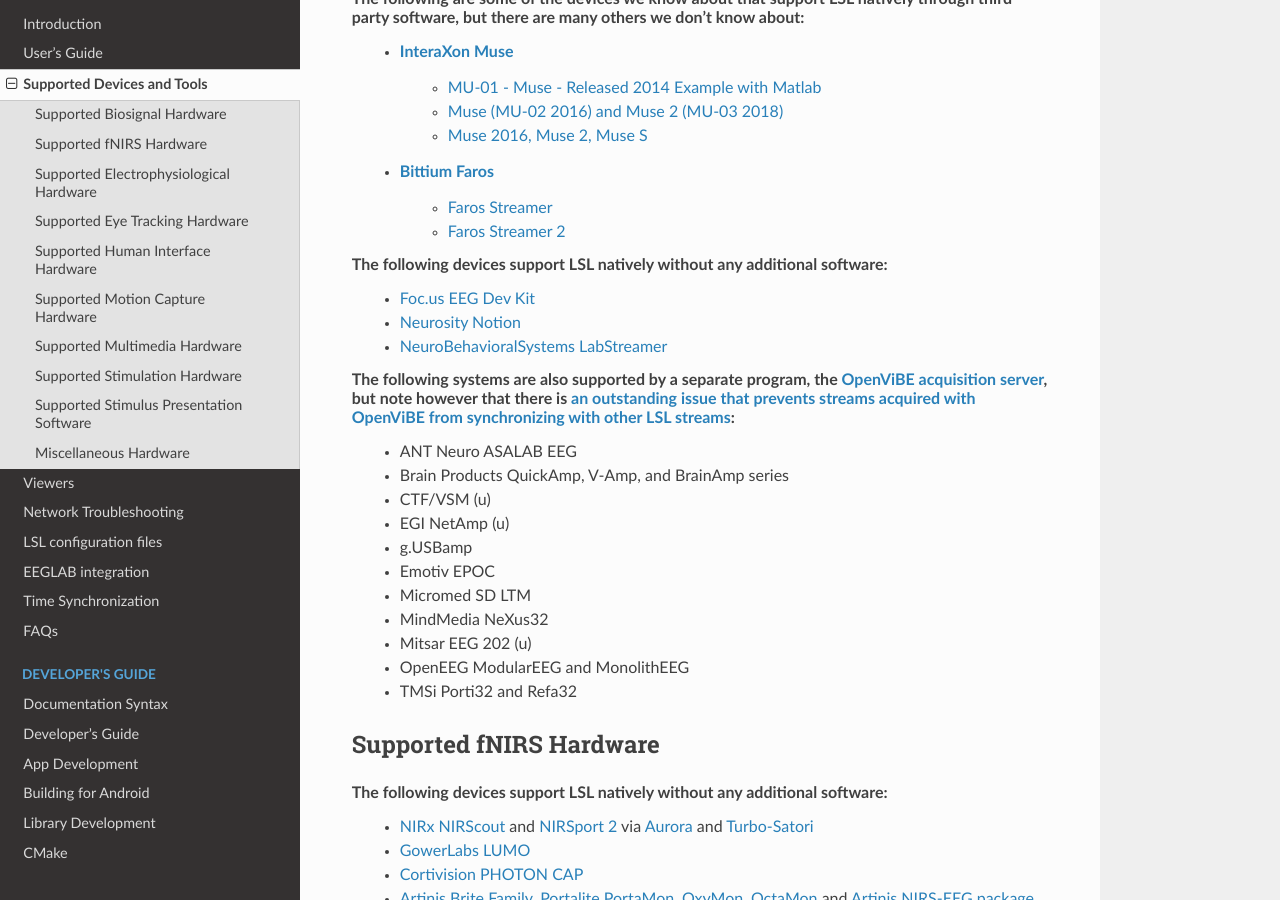
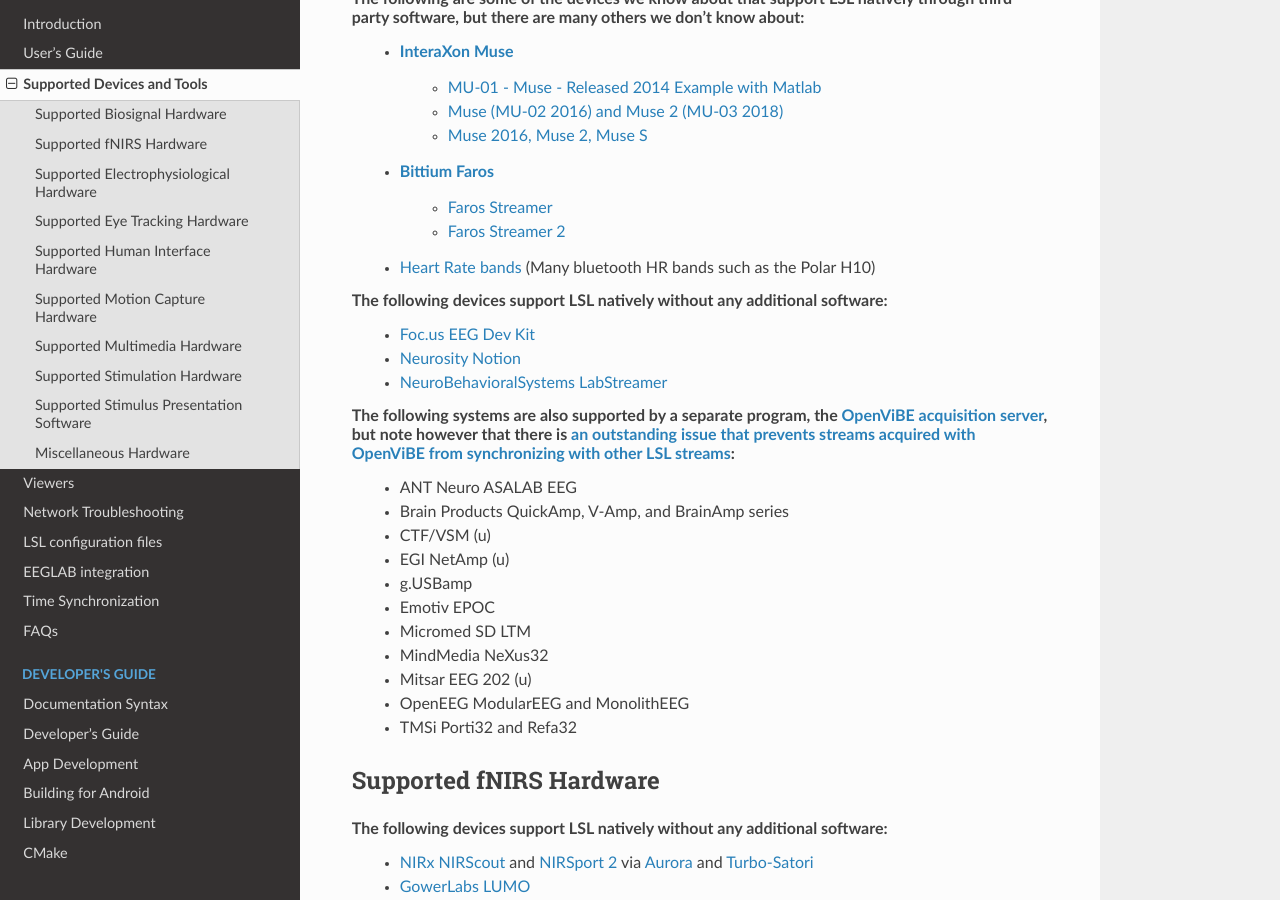
Before and after one commit to sccn/labstreaminglayer, a Sphinx documentation site: the page built from docs/info/supported_devices.rst, in a window 1280 px wide and 900 px high, scrolled down 1315 px. Built offline with Sphinx 7.4.7 and the Read the Docs theme 2.0.0, drawn with Linux system fonts in a browser that asks for light colours.

Commit message:
Add HR bands to supported_devices.rst
I'm supporting measurements with bluetooth HR bands. I added them to the `supported_devices' list as a third party software.

```diff
--- a/docs/info/supported_devices.rst
+++ b/docs/info/supported_devices.rst
@@ -52,6 +52,7 @@
   * `Bittium Faros <https://www.bittium.com/medical/cardiology>`__
       * `Faros Streamer <https://github.com/bwrc/faros-streamer>`__
       * `Faros Streamer 2 <https://github.com/bwrc/faros-streamer-2>`__
+  * `Heart Rate bands <https://github.com/abcsds/HRBand-LSL>`__ (Many bluetooth HR bands such as the Polar H10)
 
 
 The following devices support LSL natively without any additional software:
```
